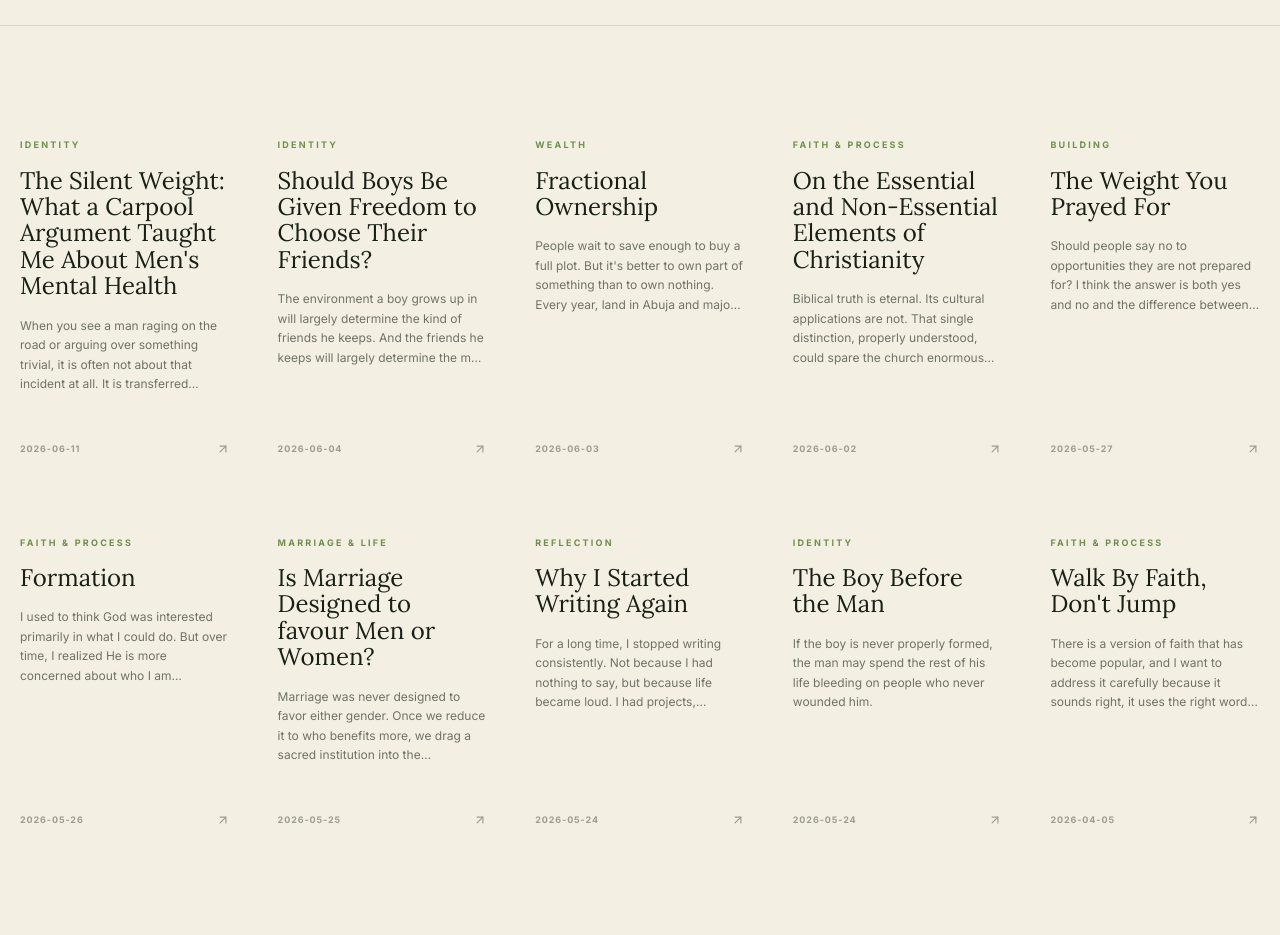
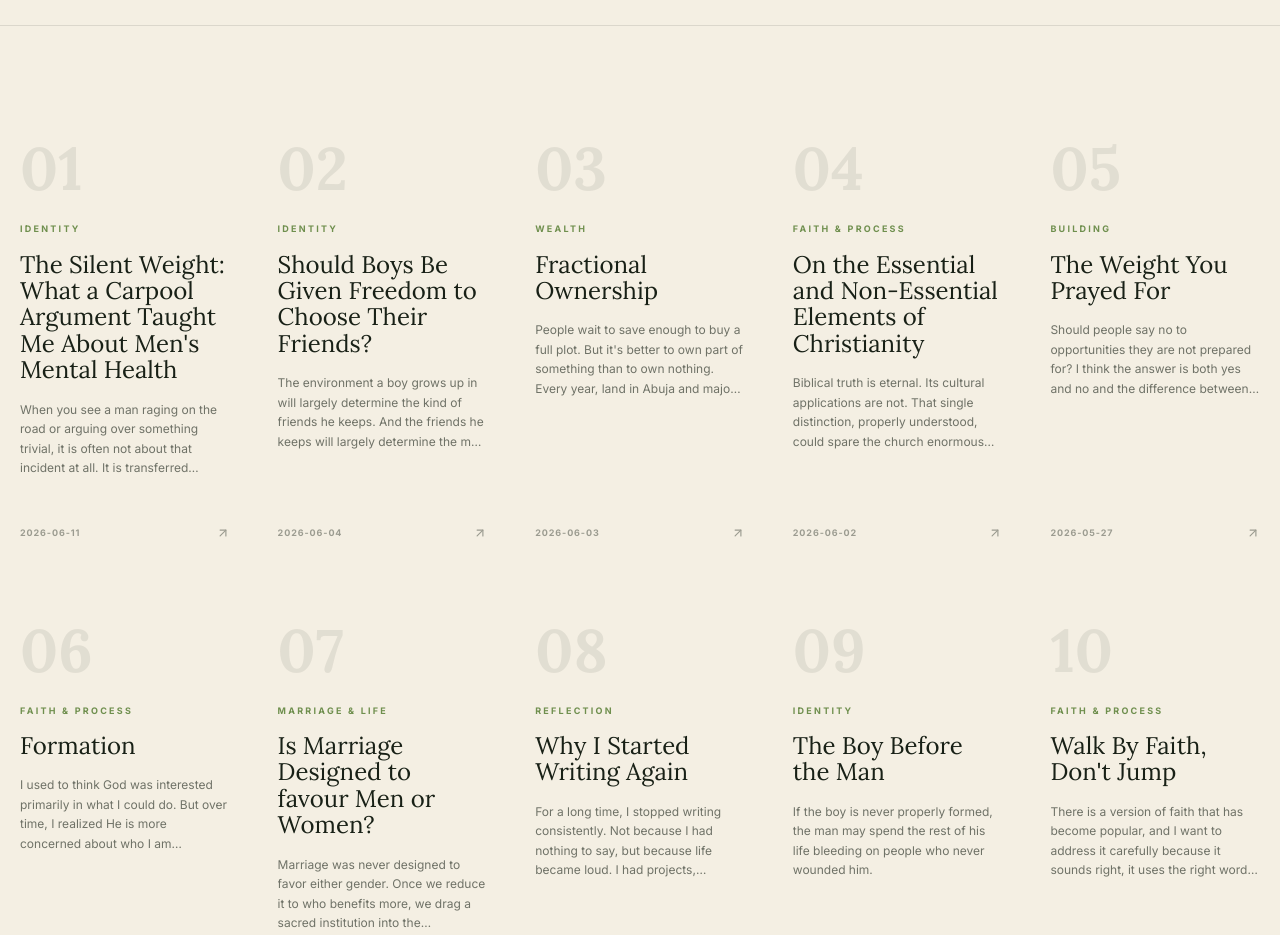
Before and after one commit to conditassociatesltd-gif/purposeful-builder, a Next.js app in the folder purposeful-builder/: page /writing in a window 1280 px wide. Shown: the part 960-1895 px from the top of the page. Built offline with nearby package versions, Linux system fonts and the light colour scheme.

Commit message:
Add faded numbering to essays on the Writing page

```diff
--- a/purposeful-builder/app/writing/page.tsx
+++ b/purposeful-builder/app/writing/page.tsx
@@ -170,6 +170,9 @@ export default function WritingPage() {
               href={`/writing/${essay.slug}`}
               className="group flex flex-col h-full hover:bg-black/[0.03] dark:hover:bg-white/[0.03] transition-colors p-4 -mx-4 rounded-xl"
             >
+              <span className="font-serif text-5xl md:text-6xl font-bold opacity-[0.08] mb-6 group-hover:opacity-20 transition-opacity">
+                {String(index + 1).padStart(2, '0')}
+              </span>
               <div>
                 <p className="text-[9px] font-bold tracking-[0.25em] uppercase mb-4" style={{ color: "var(--rust)" }}>
                   {essay.category}
```
